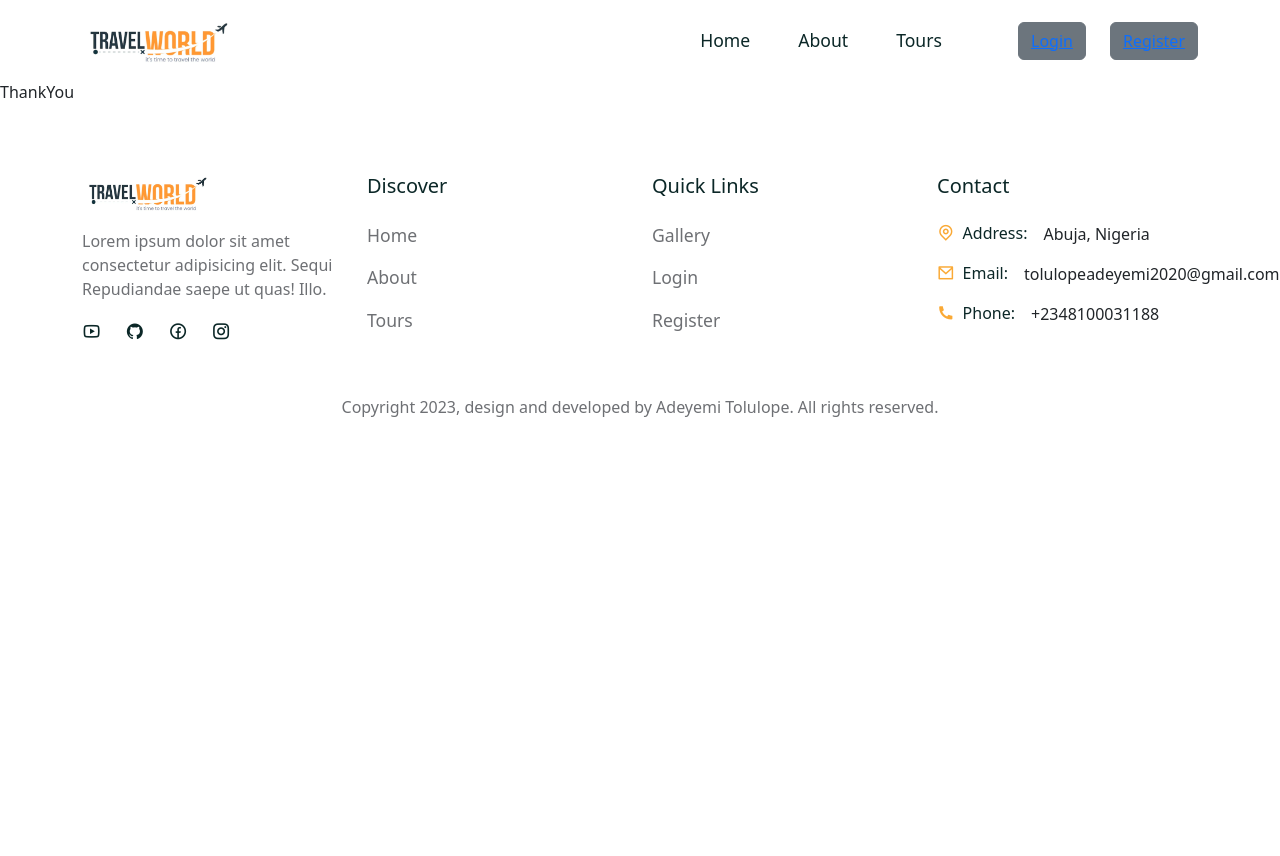
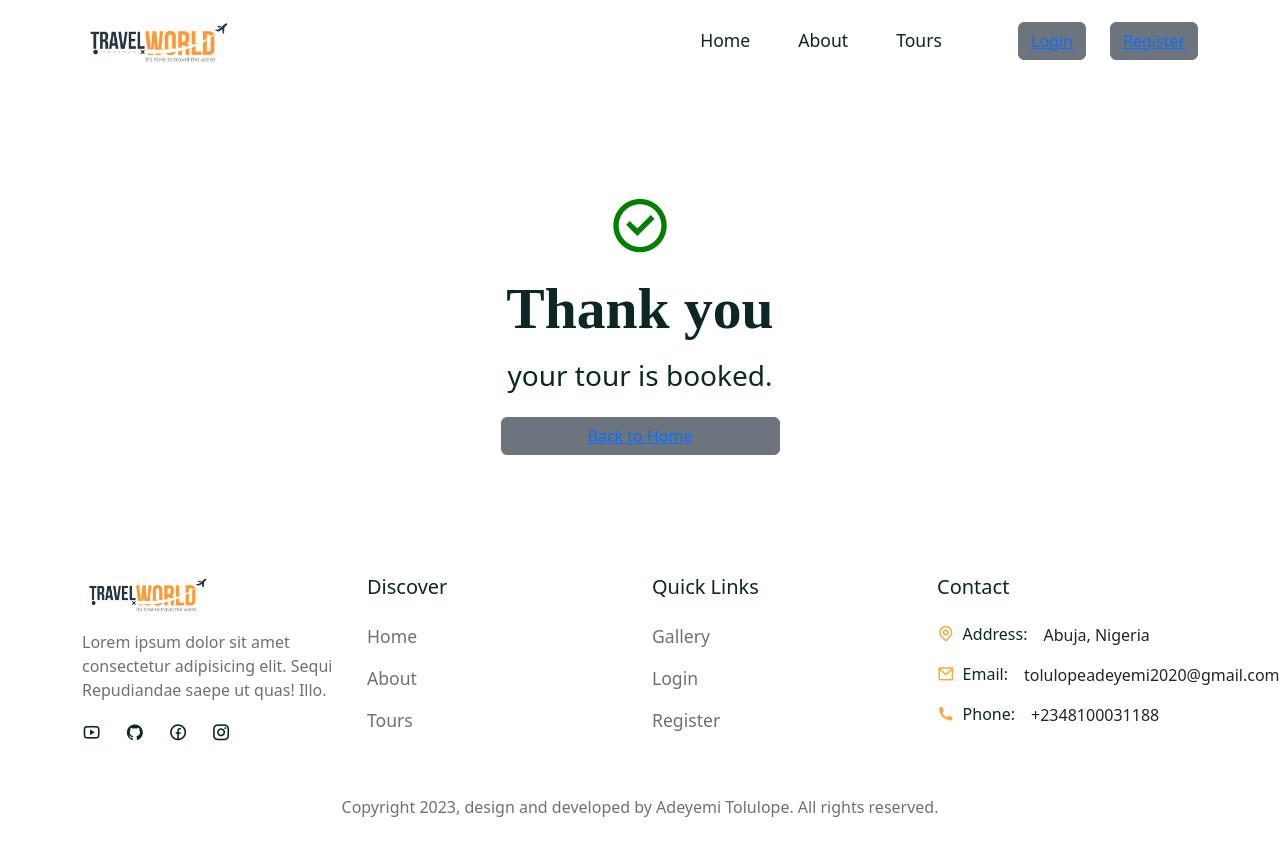
Before and after one commit to Billyrosecodes/Tour_app, a React (Create React App) app in the folder frontend/: page /thank-you in a window 1280 px wide. Shown: the top 856 px of the page. Before the commit the page ends 800 px from the top, so only its background shows below. Built offline with nearby package versions, Linux system fonts and the light colour scheme; a web font is replaced by a local one.

Commit message:
adding in the login page

```diff
--- a/frontend/src/pages/Login.jsx
+++ b/frontend/src/pages/Login.jsx
@@ -1,9 +1,23 @@
 import React from 'react'
+import { Container, Row, Col, Form, Formgroup, Button } from "reactstrap";
+import {Link} from 'react-router-dom';
+import '../styles/login.css';
+
+import loginImg from "../assets/images/login.png"
+import userIcon from '../assets/images/user.png';
+
 
 const Login = () => {
-  return (
-    <div>Login</div>
-  )
+  return <section>
+    <Container>
+      <Row>
+        <Col lg='8' className='m-auto'>
+           <div className="login_container d-flex justify-content-between"></div>
+        </Col>
+      </Row>
+    </Container>
+  </section>
+
 }
 
 export default Login
--- a/frontend/src/pages/ThankYou.jsx
+++ b/frontend/src/pages/ThankYou.jsx
@@ -1,9 +1,31 @@
-import React from 'react'
+import React from "react";
+import { Container, Row, Col, Button } from "reactstrap";
+import { Link } from "react-router-dom";
+import "../styles/thank-you.css";
 
 const ThankYou = () => {
   return (
-    <div>ThankYou</div>
-  )
-}
+    <section>
+      <Container>
+        <Row>
+          <Col lg="12" className="pt-5 text-center">
+            <div className="thank_you">
+              <span>
+                <i class="ri-checkbox-circle-line"></i>
+              </span>
+              <h1 className="mb-3 fw-semibold">Thank you</h1>
+              <h3 className="mb-4">your tour is booked.</h3>
 
-export default ThankYou
+              <Button className="btn primary_btn w-25">
+                <Link to="/home">Back to Home</Link>
+              </Button>
+            </div>
+          </Col>
+        </Row>
+      </Container>
+    </section>
+
+  );
+};
+
+export default ThankYou;
--- a/frontend/src/pages/TourDetails.jsx
+++ b/frontend/src/pages/TourDetails.jsx
@@ -6,6 +6,8 @@
 import calculateAvgRating from "../utils/avgRating";
 import avatar from "../assets/images/avatar.jpg";
 import Booking from "../components/Booking/Booking";
+
+
 
 const TourDetails = () => {
   const { id } = useParams();
@@ -171,6 +173,7 @@
           </Row>
         </Container>
       </section>
+      <Newsletter/>
     </>
   );
 };
--- /dev/null
+++ b/frontend/src/styles/thank-you.css
@@ -0,0 +1,9 @@
+.thank_you span i{
+    font-size: 4rem;
+    color: green;
+}
+
+.thank_you h1{
+    font-size: 3.6rem;
+    font-family: var(--subtitle-font-name);
+}
```
Also changed, not shown: frontend/src/styles/login.css (added).
